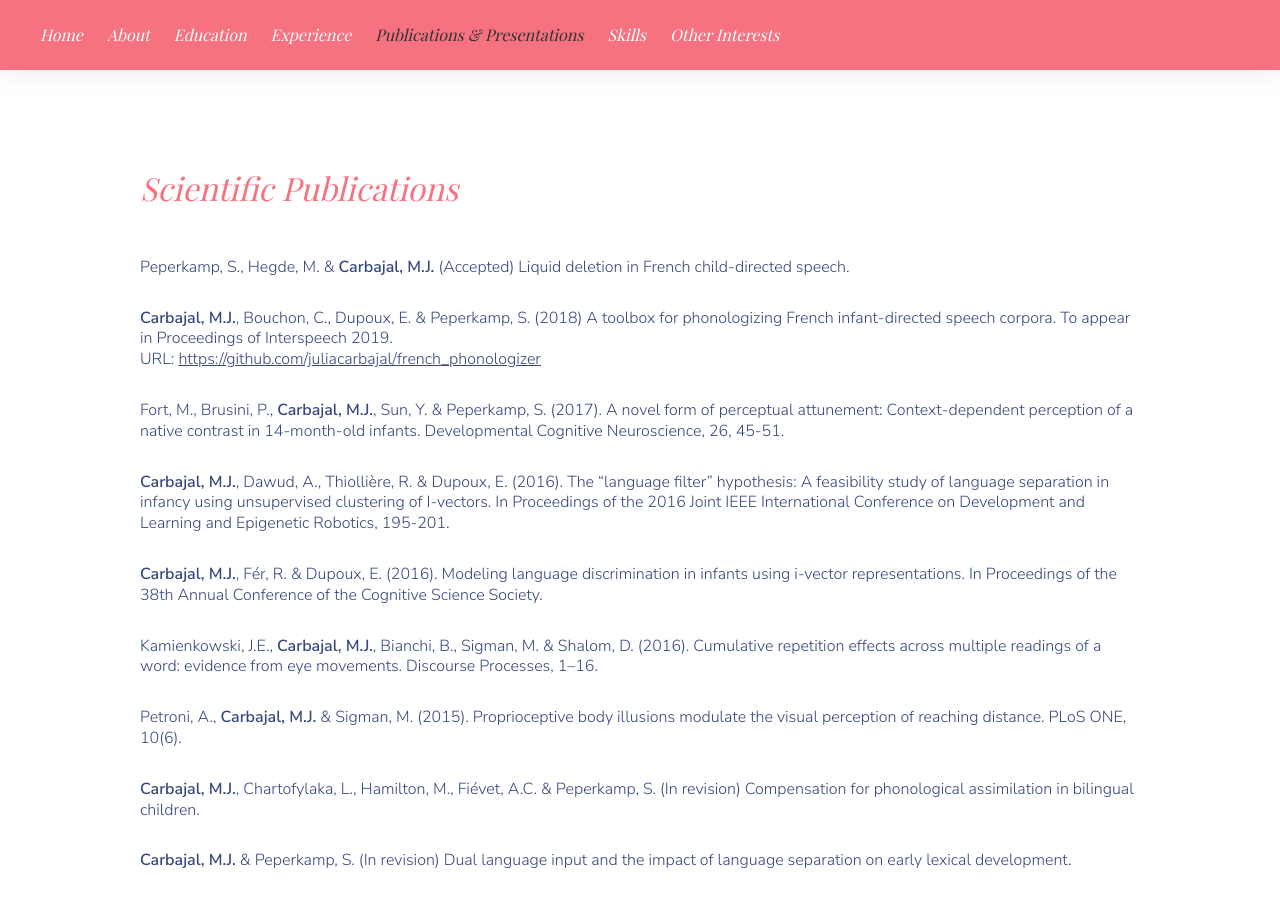
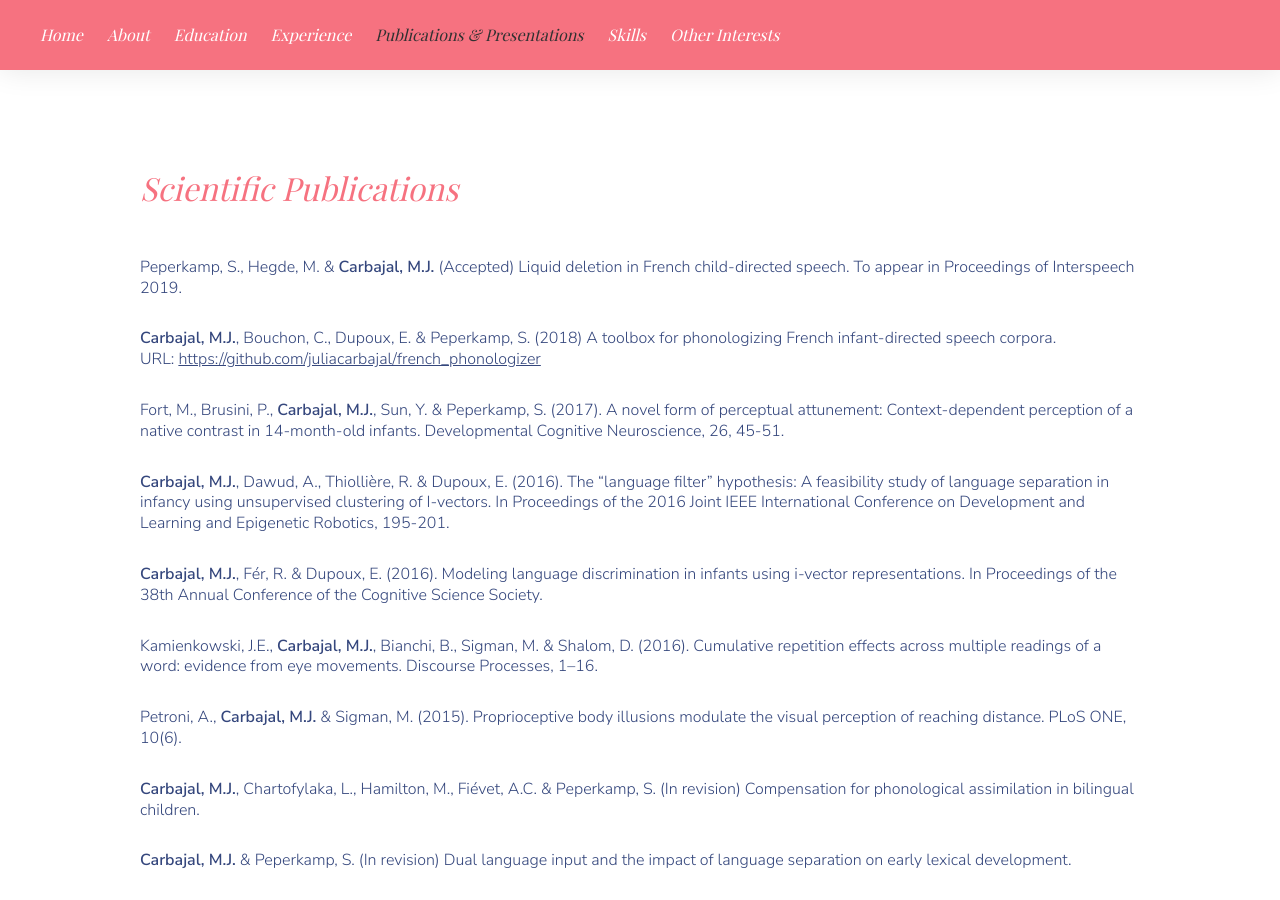
Before and after one commit to basaringaron/julie-website, a Jekyll site: the page built from publications.html, in a window 1280 px wide and 900 px high. Built offline with Jekyll 4.4.1, drawn with Linux system fonts in a browser that asks for light colours; some web fonts are replaced.

Commit message:
Small edit.

```diff
--- a/publications.html
+++ b/publications.html
@@ -5,8 +5,8 @@
 	<div class='content' style='--date-width:200px;'>
 		<h1>Scientific Publications</h1>
 
-		<p>Peperkamp, S., Hegde, M. &amp; <strong>Carbajal, M.J.</strong> (Accepted) Liquid deletion in French child-directed speech.</p>
-		<p><strong>Carbajal, M.J.</strong>, Bouchon, C., Dupoux, E. &amp; Peperkamp, S. (2018) A toolbox for phonologizing French infant-directed speech corpora. To appear in Proceedings of Interspeech 2019.</br>
+		<p>Peperkamp, S., Hegde, M. &amp; <strong>Carbajal, M.J.</strong> (Accepted) Liquid deletion in French child-directed speech. To appear in Proceedings of Interspeech 2019.</p>
+		<p><strong>Carbajal, M.J.</strong>, Bouchon, C., Dupoux, E. &amp; Peperkamp, S. (2018) A toolbox for phonologizing French infant-directed speech corpora.</br>
 			URL: <a href='https://github.com/juliacarbajal/french_phonologizer'>https://github.com/juliacarbajal/french_phonologizer</a></p>
 		<p>Fort, M., Brusini, P., <strong>Carbajal, M.J.</strong>, Sun, Y. &amp; Peperkamp, S. (2017). A novel form of perceptual attunement: Context-dependent perception of a native contrast in 14-month-old infants. Developmental Cognitive Neuroscience, 26, 45-51.</p>
 		<p><strong>Carbajal, M.J.</strong>, Dawud, A., Thiollière, R. &amp; Dupoux, E. (2016). The “language filter” hypothesis: A feasibility study of language separation in infancy using unsupervised clustering of I-vectors. In Proceedings of the 2016 Joint IEEE International Conference on Development and Learning and Epigenetic Robotics, 195-201.</p>
```
